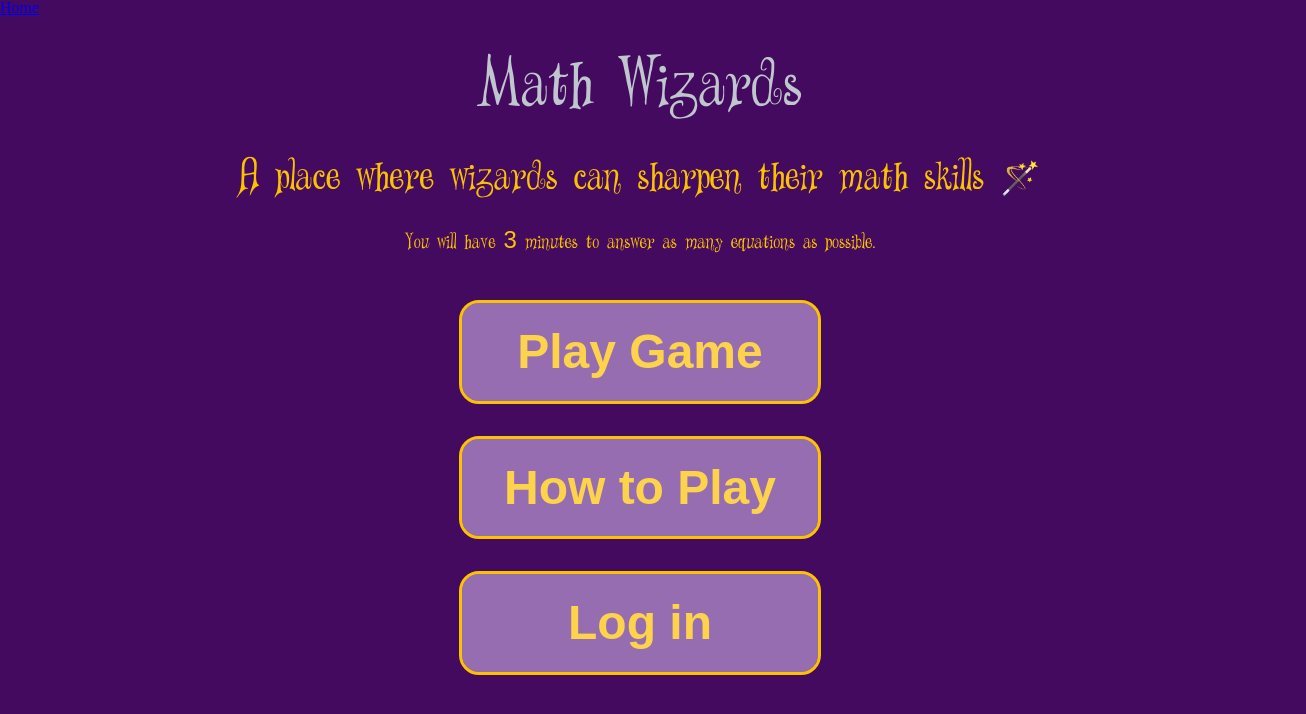
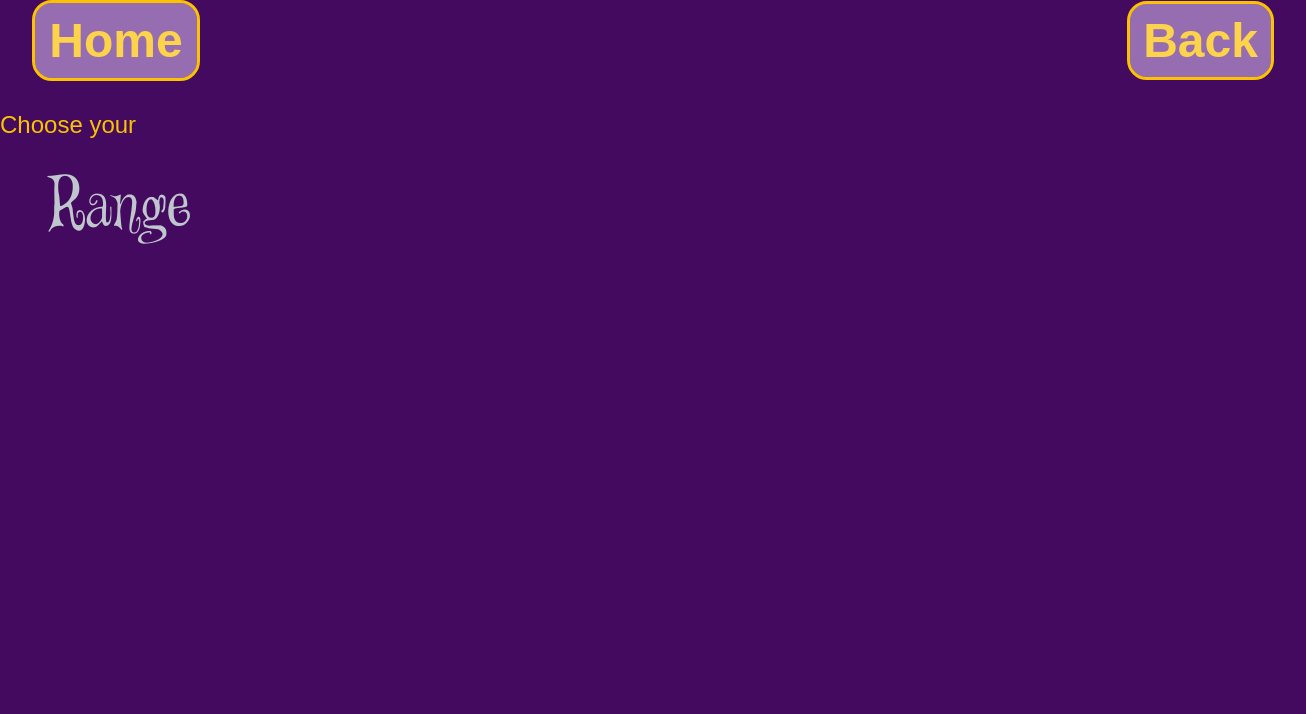
Before and after one commit to revyrob/MathWizardReact, a React (Create React App) app: page /range in a window 1280 px wide. Shown: the top 714 px of the page, 1306 px wide, since content can reach past the window. Built offline with nearby package versions, Linux system fonts and the light colour scheme.

Commit message:
added pages, removed some components that merged into the page, added react-router-dom into app.js

```diff
--- a/src/App.js
+++ b/src/App.js
@@ -1,13 +1,15 @@
-import './App.scss';
-import Header from './components/Header/Header';
-import Hero from './components/Hero/Hero';
-import { BrowserRouter, Route, Routes } from 'react-router-dom';
+import "./App.scss";
+import Homepage from "./pages/Homepage";
+import Range from "./pages/Range";
+import { BrowserRouter, Route, Routes } from "react-router-dom";
 
 function App() {
   return (
     <BrowserRouter>
-    <Header/>
-    <Hero/>
+      <Routes>
+        <Route path="/" element={<Homepage />} />
+        <Route path="/range" element={<Range />} />
+      </Routes>
     </BrowserRouter>
   );
 }
--- a/src/App.scss
+++ b/src/App.scss
@@ -2,44 +2,7 @@
 @use './styles/partials/typography' as *;
 @use './styles/partials/variables' as *;
 
-.App {
-  text-align: center;
-}
 
-.App-logo {
-  height: 40vmin;
-  pointer-events: none;
-}
-
-@media (prefers-reduced-motion: no-preference) {
-  .App-logo {
-    animation: App-logo-spin infinite 20s linear;
-  }
-}
-
-.App-header {
-  background-color: #282c34;
-  min-height: 100vh;
-  display: flex;
-  flex-direction: column;
-  align-items: center;
-  justify-content: center;
-  font-size: calc(10px + 2vmin);
-  color: white;
-}
-
-.App-link {
-  color: #61dafb;
-}
-
-@keyframes App-logo-spin {
-  from {
-    transform: rotate(0deg);
-  }
-  to {
-    transform: rotate(360deg);
-  }
-}
 
 body {
   font-family: 'Courier New', Courier, monospace;
@@ -48,3 +11,42 @@ body {
   padding: 2rem;
 
 }
+
+.hero {
+    font-family: 'Wizards Magic';
+    display: flex;
+    flex-direction: column;
+    text-align: center;
+    justify-content: center;
+    margin: 0 2rem;
+    &__title {
+        font-size: 3.25rem;
+        color: $color-dark-sec;
+        font-family: Wizards Magic;
+        padding: 3rem;
+
+    }
+    &__mission {
+        font-size: 2rem;
+        margin-bottom: 2rem;
+    }
+    &__btnDiv {
+        display:flex;
+        flex-direction: column;
+        width: 35%;
+        max-width: 1140px;
+        margin:auto;
+        margin-top: 3rem;
+    }
+}
+
+.goToGame {
+    margin-top: 3rem;
+    justify-content: center;
+    text-align: center;
+    }
+
+    .number {
+        font-family:fantasy;
+        font-size: 1.5rem;
+    }
--- a/src/components/Header/Header.jsx
+++ b/src/components/Header/Header.jsx
@@ -1,13 +1,18 @@
-import './Header.scss';
-import {Link} from "react-router-dom";
+import "./Header.scss";
+import { Link } from "react-router-dom";
+import Button from "../Button/Button";
 
 function Header() {
-
-    return(
-        <header className='header'>
-            <Link to="/">Home</Link>
-        </header>
-    );
+  return (
+    <header className="header">
+      <Link to="/">
+        <Button text="Home"></Button>
+      </Link>
+      <Link to="/">
+        <Button text="Back"></Button>
+      </Link>
+    </header>
+  );
 }
 
 export default Header;
--- /dev/null
+++ b/src/pages/Homepage.jsx
@@ -0,0 +1,24 @@
+import "../App.scss";
+import Button from "../components/Button/Button";
+import { Link } from "react-router-dom";
+
+function Hero() {
+  return (
+    <section className="hero">
+      <h1 className="hero__title">Math Wizards</h1>
+      <h2 className="hero__mission">
+        A place where wizards can sharpen their math skills 🪄
+      </h2>
+      <p>
+        You will have <span className="number">3</span> minutes to answer as
+        many equations as possible.
+      </p>
+      <div className="hero__btnDiv">
+        <Button className="goToGame__btn" text="Play Game" />
+        <Button className="goToGame__btn" text="How to Play" />
+        <Button className="goToGame__btn" text="Log in" />
+      </div>
+    </section>
+  );
+}
+export default Hero;
--- /dev/null
+++ b/src/pages/Range.jsx
@@ -0,0 +1,14 @@
+import React from "react";
+import Header from "../components/Header/Header";
+
+function Range() {
+  return (
+    <div>
+      <Header />
+      <p className="number">Choose your</p>
+      <h1 className="hero__title">Range</h1>
+    </div>
+  );
+}
+
+export default Range;
```
